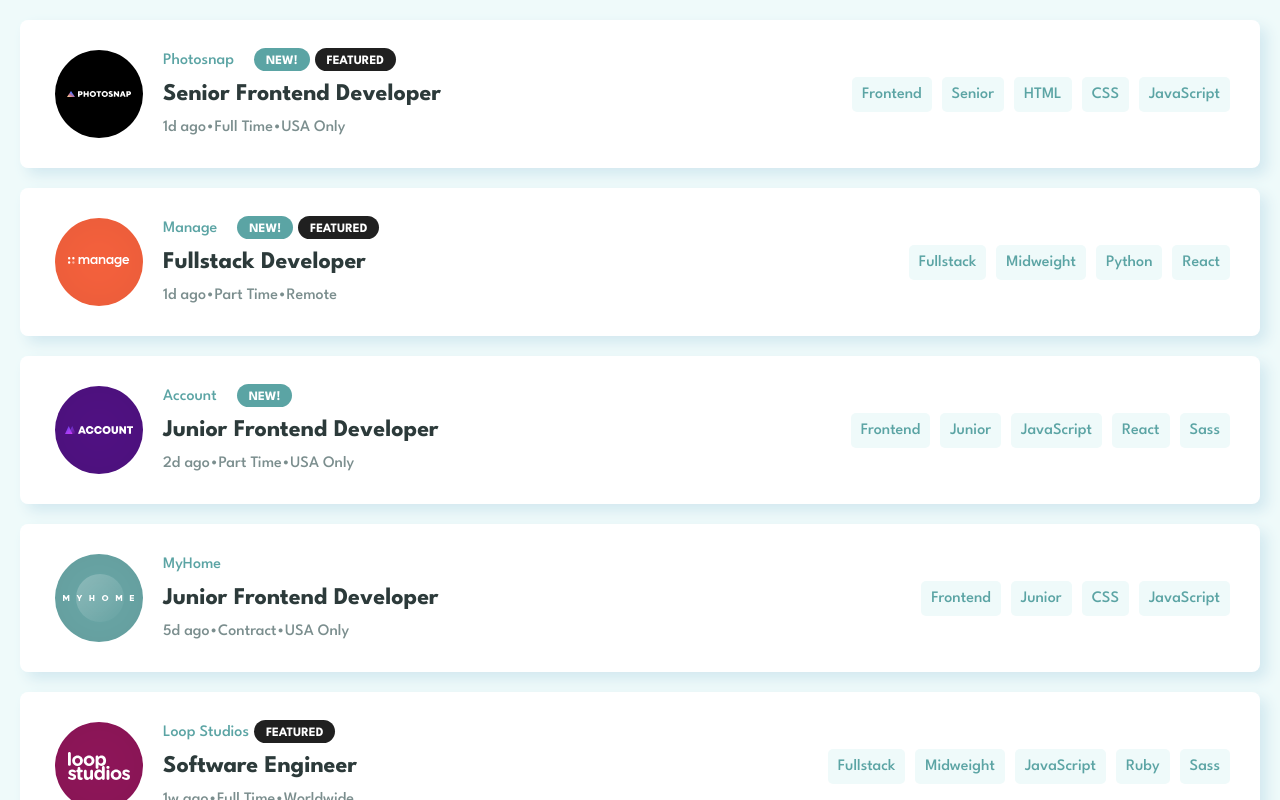
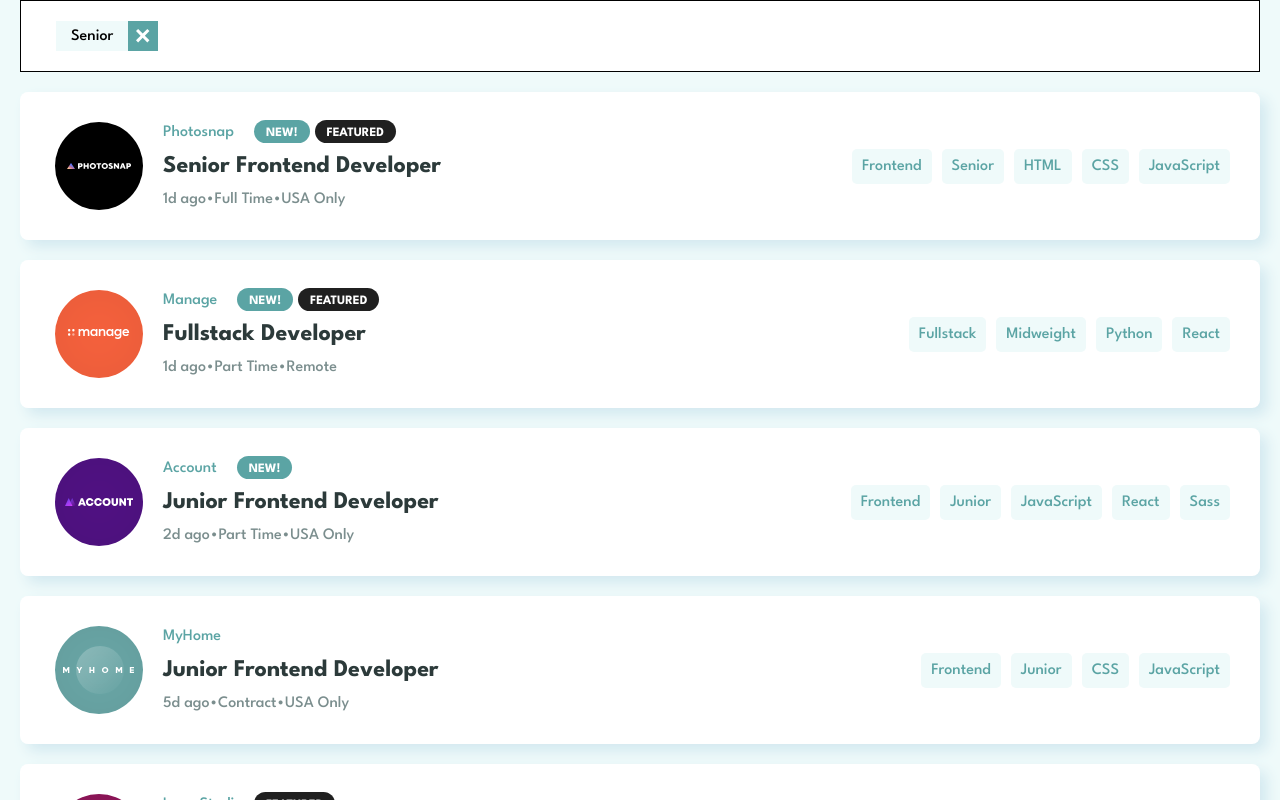
Before and after one commit to dan77uk/joblistings, a React (Create React App) app: page / in a window 1280 px wide. Both pictures are taken after a click on the element "Senior". Shown: the top 800 px of the page. Built offline with nearby package versions, Linux system fonts and the light colour scheme; data requests are answered from the project's data file.

Commit message:
feat: filter catagory array - ability to add and remove filter tabs from state and display current state

```diff
--- a/src/App.js
+++ b/src/App.js
@@ -15,19 +15,37 @@
       })
   }, [])
 
-  const tabValue = (e) => {
-    setFilterCatagories(e.target.textContent)
+  const tabValue = (event) => {
+    if (filterCatagories.includes(event.target.textContent)) {
+      return
+    }
+    // setFilterCatagories(filterCatagories.concat(event.target.textContent))
+    setFilterCatagories(filterCatagories => [...filterCatagories, event.target.textContent ])
+
   }
 
-  console.log(filterCatagories)
+  const removeCatagory = (event) => {
+    const itemToRemove = event.target.attributes.value.value
+    setFilterCatagories(filterCatagories.filter(item => item !== itemToRemove))
+  }
 
   return (
     <div className="wrapper">
+      {filterCatagories.length > 0 ?
+        <section className='filter-catagories'>
+          <ul>
+            {filterCatagories.map((catagory, index) =>
+              <li key={index}>{catagory}
+                <span value={catagory} onClick={removeCatagory}></span>
+              </li>)}
+          </ul>
+        </section> : ''}
       <section className='job-listing'>
         {jobs.map(job =>
             <Job key={job.id} data={job} filterEvent={tabValue}/>
           )}
       </section>
+
     </div>
   );
 }
--- a/src/index.css
+++ b/src/index.css
@@ -103,3 +103,38 @@
   color: #fff;
   transition: .4s;
 }
+
+.filter-catagories ul {
+  display: flex;
+  flex-direction: row;
+  flex-wrap: wrap;
+  gap: 10px;
+  border: solid 1px;
+  background: #FFF;
+  padding: 20px 30px 20px 35px;
+}
+
+.filter-catagories ul li {
+  display: flex ;
+  gap: 15px;
+  align-items: center;
+  background: hsl(180, 52%, 96%);
+  height: 30px;
+  padding: 0 0 0 15px;
+}
+
+.filter-catagories ul li span {
+  cursor: pointer;
+  width: 30px;
+  height: 30px;
+  background:
+    hsl(180, 29%, 50%)
+    url('../public/images/icon-remove.svg')
+    no-repeat
+    center;
+}
+
+.filter-catagories ul li span:hover {
+  background-color: black;
+  transition: .4s;
+}
```
